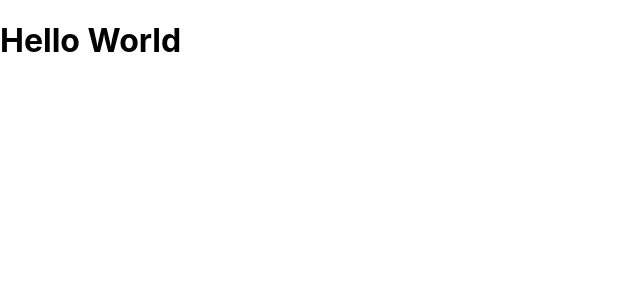
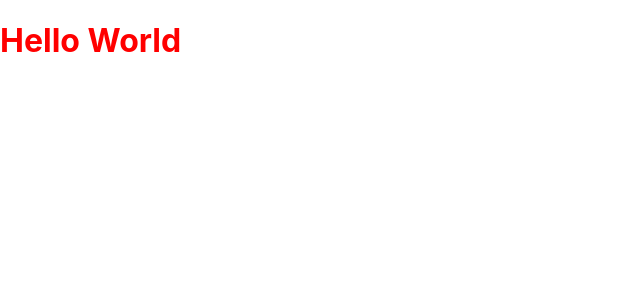
Before and after one commit to hufort/out-the-door, a React (Create React App) app: page / in a window 1280 px wide. Shown: the top 300 px of the page, without its empty margins (0-640 px from the left). Built offline with nearby package versions, Linux system fonts and the light colour scheme.

Commit message:
chore(App): hello world

```diff
--- a/src/App.js
+++ b/src/App.js
@@ -1,8 +1,8 @@
-import logo from './logo.svg'
-import './App.css'
+import React from 'react'
+import { css } from '@emotion/react'
 
 function App() {
-  return <h1>Hello World</h1>
+  return <h1 css={css({ color: 'red' })}>Hello World</h1>
 }
 
 export default App
```
